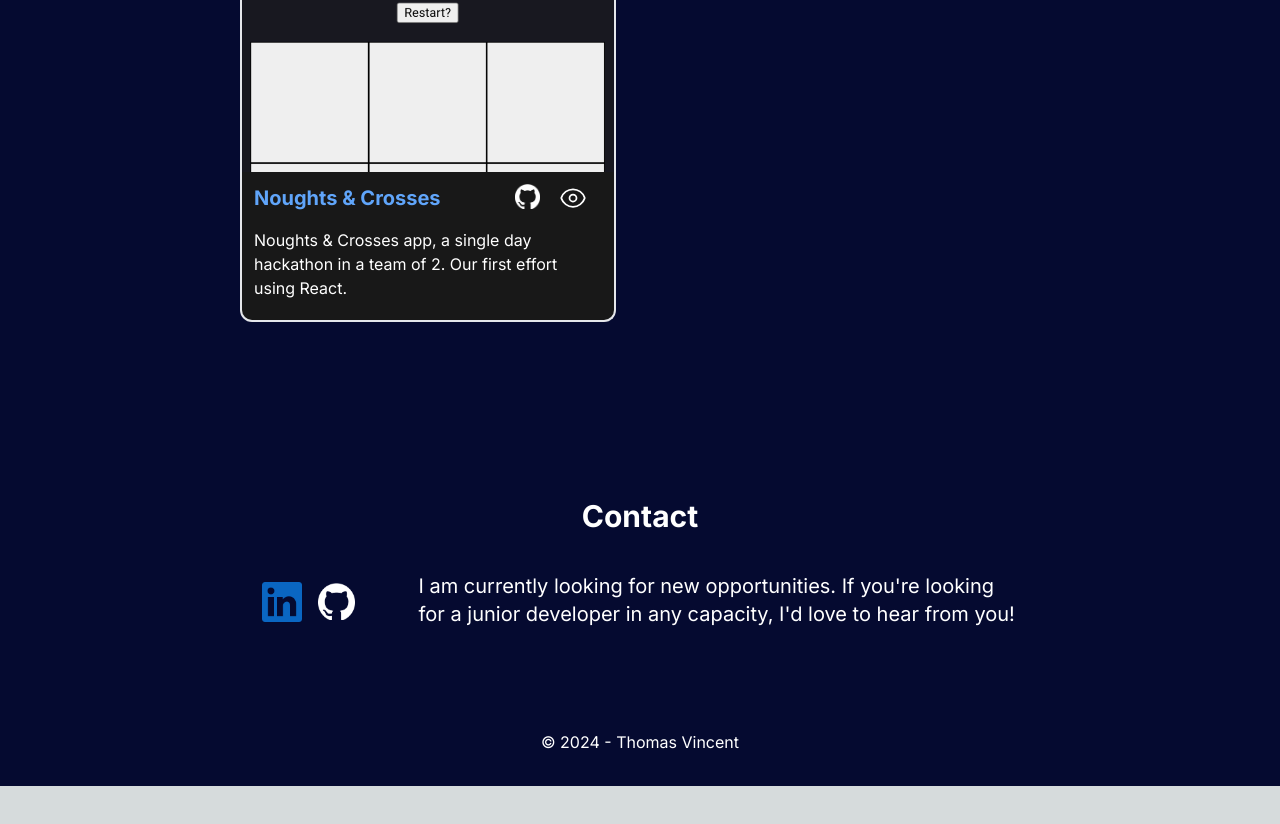
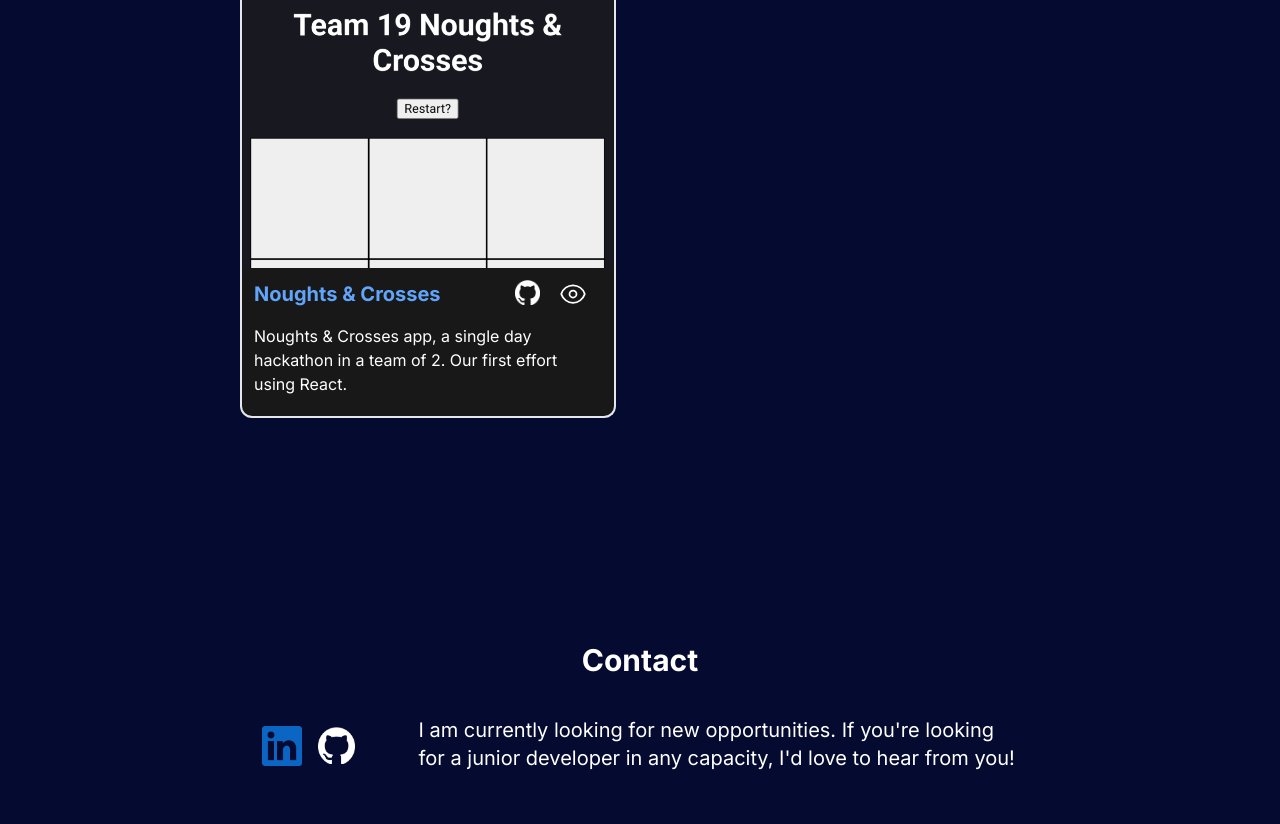
Before and after one commit to tvincent23/Portfolio, a Next.js app in the folder my-app/: page / in a window 1280 px wide. Shown: the part 2878-3702 px from the top of the page. Before the commit the page ends 3664 px from the top, so only its background shows below. Built offline with nearby package versions, Linux system fonts and the light colour scheme.

Commit message:
extra margin between sections

```diff
--- a/my-app/app/components/Contact.jsx
+++ b/my-app/app/components/Contact.jsx
@@ -10,7 +10,7 @@ const Contact = () => {
       className="flex flex-col text-center md:text-left items-center justify-center mb-24 max-w-4xl mx-auto text-white"
       id="contact"
     >
-      <p className="mt-36 text-white font-bold text-3xl 2xl:text-4xl">
+      <p className="mt-48 text-white font-bold text-3xl 2xl:text-4xl">
         Contact
       </p>
       <div className="mt-8 flex flex-col md:flex-row-reverse gap-8 md:gap-16 justify-center items-center">
--- a/my-app/app/components/Projects.jsx
+++ b/my-app/app/components/Projects.jsx
@@ -35,7 +35,7 @@ const Projects = () => {
 
   return (
     <section id="projects">
-      <h2 className="mt-36 text-center text-white font-bold text-3xl 2xl:text-4xl">
+      <h2 className="mt-48 text-center text-white font-bold text-3xl 2xl:text-4xl">
         Projects
       </h2>
       <div className="mx-auto grid grid-cols-1 md:grid-cols-2 2xl:grid-cols-3 sm:gap-6 md:gap-12 max-w-[312px] md:max-w-[800px] 2xl:max-w-[1400px]">
--- a/my-app/app/components/Skills.jsx
+++ b/my-app/app/components/Skills.jsx
@@ -21,7 +21,7 @@ const skillsList = [
 const Skills = () => {
   return (
     <section id="toolbox">
-      <div className="mt-36 grid grid-cols-1 ">
+      <div className="mt-48 grid grid-cols-1 ">
         <h2 className="col-span-full place-self-center font-bold text-3xl 2xl:text-4xl text-white ">
           Toolbox
         </h2>
```
